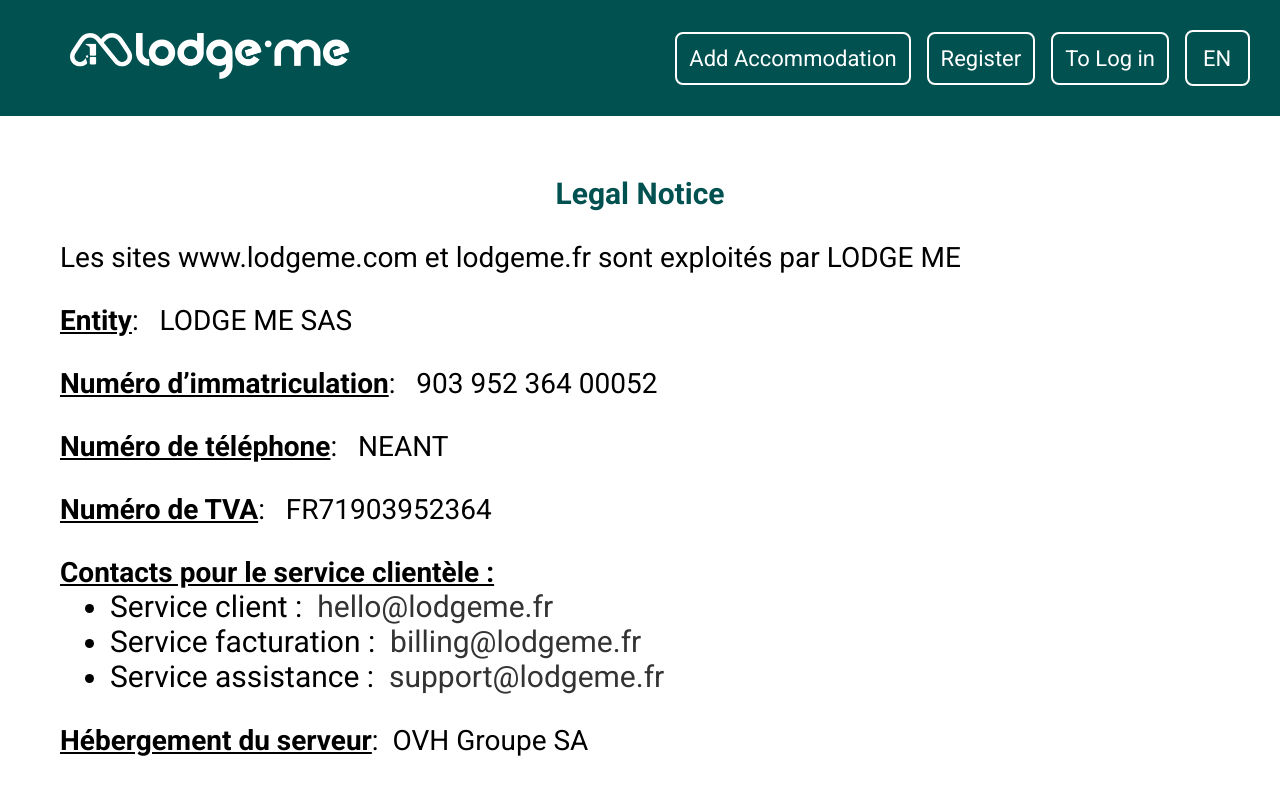
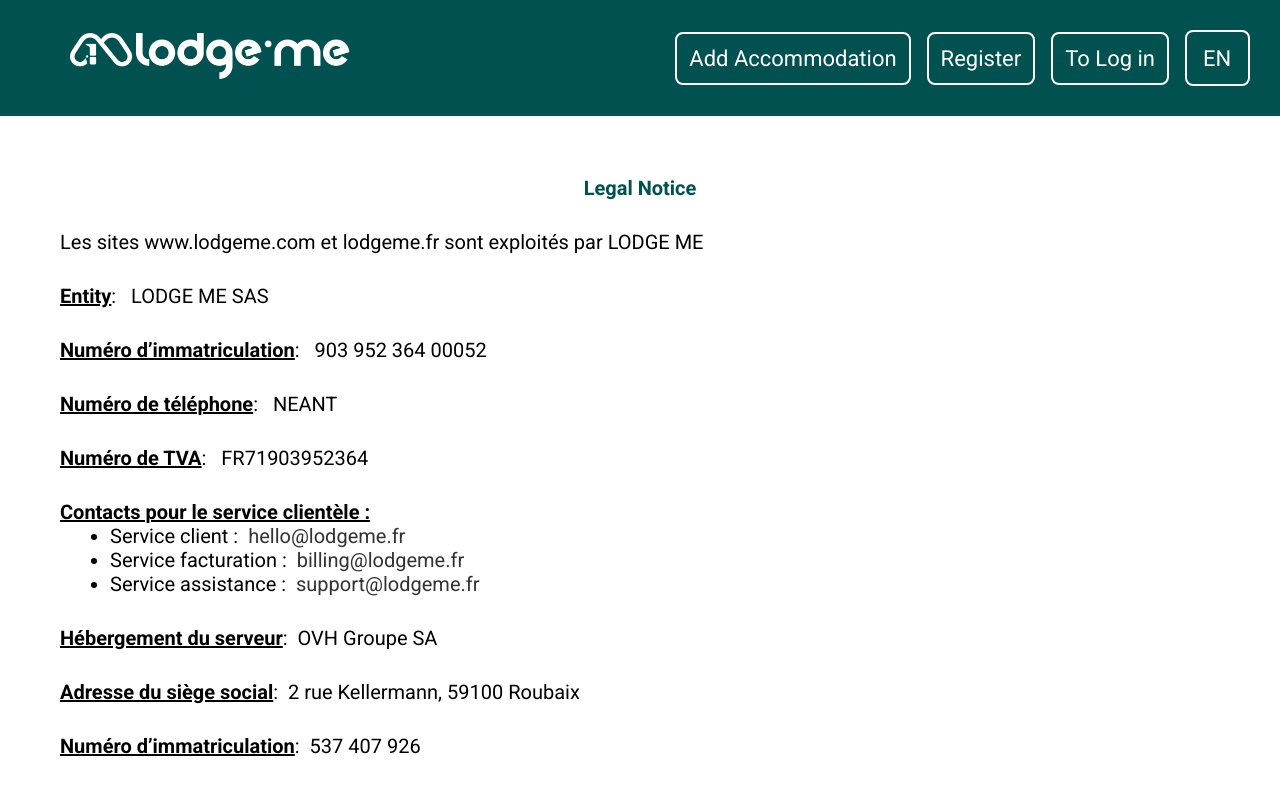
Before and after one commit to Adithyavarun-creator/lodgeme-trial, a React (Create React App) app: page /company-details in a window 1280 px wide. Shown: the top 790 px of the page. Built offline with nearby package versions, Linux system fonts and the light colour scheme.

Commit message:
company section pushes

```diff
--- a/src/pages/CompanyDetails/CompanyDetails.js
+++ b/src/pages/CompanyDetails/CompanyDetails.js
@@ -52,15 +52,15 @@
   }
 
   span {
-    font-size: 34px;
+    font-size: 25px;
     margin-bottom: 10px;
 
     @media ${devices.bigLaptopsAndDesktops} {
-      font-size: 30px;
+      font-size: 22px;
     }
 
     @media ${devices.tabletsAndIpads} {
-      font-size: 24px;
+      font-size: 20px;
     }
     @media ${devices.smallTabs} {
       font-size: 18px;
@@ -72,15 +72,15 @@
   }
 
   li {
-    font-size: 34px;
+    font-size: 25px;
     margin-left: 50px;
 
     @media ${devices.bigLaptopsAndDesktops} {
-      font-size: 30px;
+      font-size: 20px;
     }
 
     @media ${devices.tabletsAndIpads} {
-      font-size: 24px;
+      font-size: 14px;
     }
     @media ${devices.smallTabs} {
       font-size: 12px;
@@ -93,37 +93,37 @@
 
   .companyboxheading {
     /* text-align: center; */
-    font-size: 34px;
+    font-size: 25px;
     color: ${({ theme }) => theme.colors.primaryColor};
 
     @media ${devices.bigLaptopsAndDesktops} {
-      font-size: 30px;
+      font-size: 20px;
     }
 
     @media ${devices.tabletsAndIpads} {
-      font-size: 24px;
+      font-size: 14px;
     }
     @media ${devices.smallTabs} {
-      font-size: 18px;
+      font-size: 12px;
     }
 
     @media ${devices.smallMobiles} {
-      font-size: 12px;
+      font-size: 10px;
     }
   }
 
   .companyboxtext {
-    font-size: 28px;
+    font-size: 24px;
 
     @media ${devices.bigLaptopsAndDesktops} {
-      font-size: 28px;
+      font-size: 20px;
     }
 
     @media ${devices.tabletsAndIpads} {
-      font-size: 20px;
+      font-size: 14px;
     }
     @media ${devices.smallTabs} {
-      font-size: 14px;
+      font-size: 12px;
     }
 
     @media ${devices.smallMobiles} {
@@ -132,20 +132,20 @@
   }
   .companysidetext {
     /* text-decoration: underline; */
-    font-size: 28px;
+    font-size: 24px;
     /* font-weight: bolder; */
     text-decoration: underline;
     font-weight: bold;
 
     @media ${devices.bigLaptopsAndDesktops} {
-      font-size: 28px;
+      font-size: 20px;
     }
 
     @media ${devices.tabletsAndIpads} {
-      font-size: 20px;
+      font-size: 14px;
     }
     @media ${devices.smallTabs} {
-      font-size: 14px;
+      font-size: 12px;
     }
 
     @media ${devices.smallMobiles} {
@@ -156,20 +156,20 @@
   .companyboxlist {
     margin-top: 15px;
     list-style: none;
-    font-size: 28px;
+    font-size: 25px;
 
     @media ${devices.bigLaptopsAndDesktops} {
       margin-top: 15px;
-      font-size: 28px;
+      font-size: 20px;
     }
 
     @media ${devices.tabletsAndIpads} {
       margin-top: 10px;
-      font-size: 20px;
+      font-size: 14px;
     }
     @media ${devices.smallTabs} {
       margin-top: 10px;
-      font-size: 14px;
+      font-size: 12px;
     }
 
     @media ${devices.smallMobiles} {
@@ -179,18 +179,18 @@
   }
 
   .companylinks {
-    font-size: 28px;
+    font-size: 24px;
     color: ${({ theme }) => theme.colors.primaryColor};
 
     @media ${devices.bigLaptopsAndDesktops} {
-      font-size: 28px;
+      font-size: 20px;
     }
 
     @media ${devices.tabletsAndIpads} {
-      font-size: 22px;
+      font-size: 14px;
     }
     @media ${devices.smallTabs} {
-      font-size: 14px;
+      font-size: 12px;
     }
 
     @media ${devices.smallMobiles} {
@@ -213,17 +213,17 @@
   }
 
   .weblink {
-    font-size: 30px;
+    font-size: 25px;
 
     @media ${devices.bigLaptopsAndDesktops} {
-      font-size: 30px;
+      font-size: 20px;
     }
 
     @media ${devices.tabletsAndIpads} {
-      font-size: 20px;
+      font-size: 14px;
     }
     @media ${devices.smallTabs} {
-      font-size: 14px;
+      font-size: 12px;
     }
 
     @media ${devices.smallMobiles} {
```
